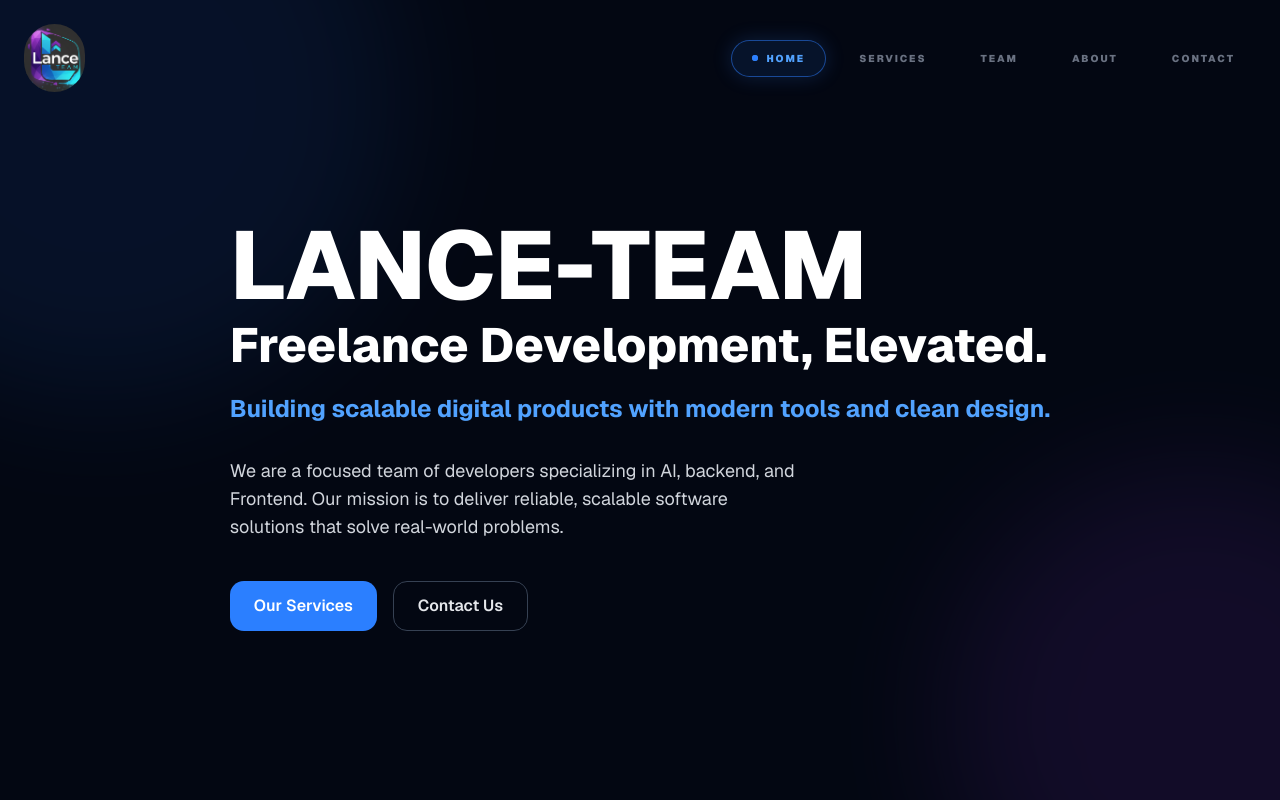
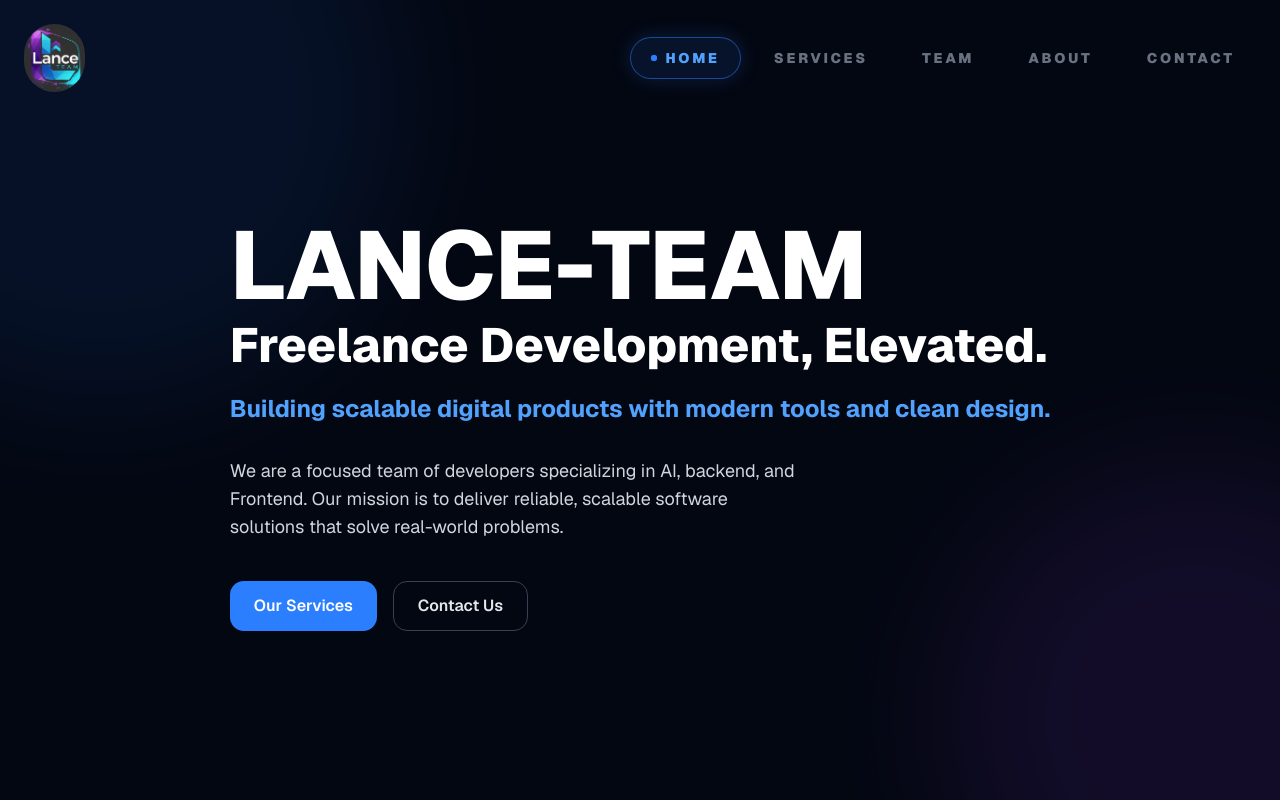
Before and after one commit to EvanSunde/lance-team, a Next.js app: page / in a window 1280 px wide. Shown: the top 800 px of the page. Built offline with nearby package versions, Linux system fonts and the light colour scheme.

Commit message:
increase size of fonts

```diff
--- a/components/header/hero-header.tsx
+++ b/components/header/hero-header.tsx
@@ -101,7 +101,7 @@ export const HeroHeader: FC = () => {
                         setMenuState(false);
                       }}
                       className={cn(
-                        "relative text-[10px] font-black tracking-[0.2em] uppercase px-5 py-2.5 rounded-full transition-all flex items-center justify-center gap-2",
+                        "relative text-sm font-black tracking-[0.2em] uppercase px-5 py-2.5 rounded-full transition-all flex items-center justify-center gap-2",
                         isActive
                           ? "text-blue-400 border border-blue-500/50 bg-blue-500/10 shadow-[0_0_20px_rgba(59,130,246,0.2)] animate-pulse"
                           : "text-gray-500 hover:text-white border border-transparent"
```
